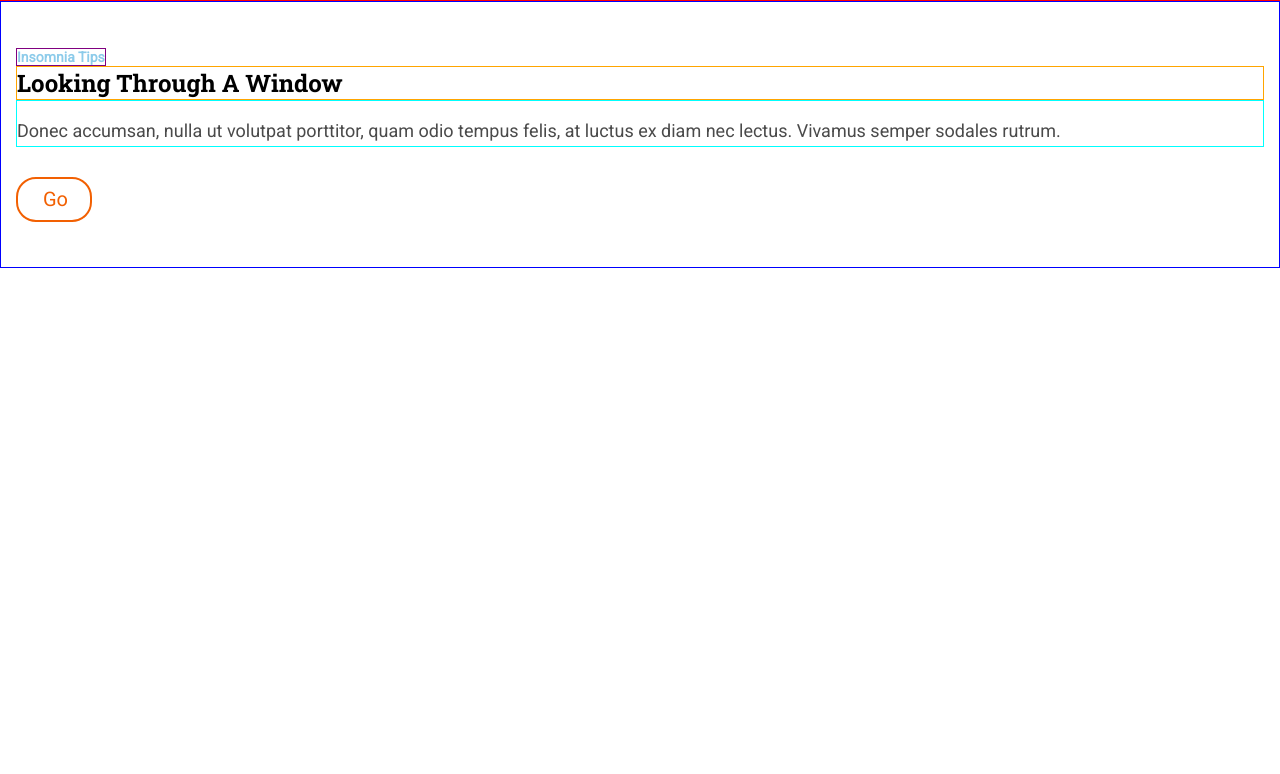
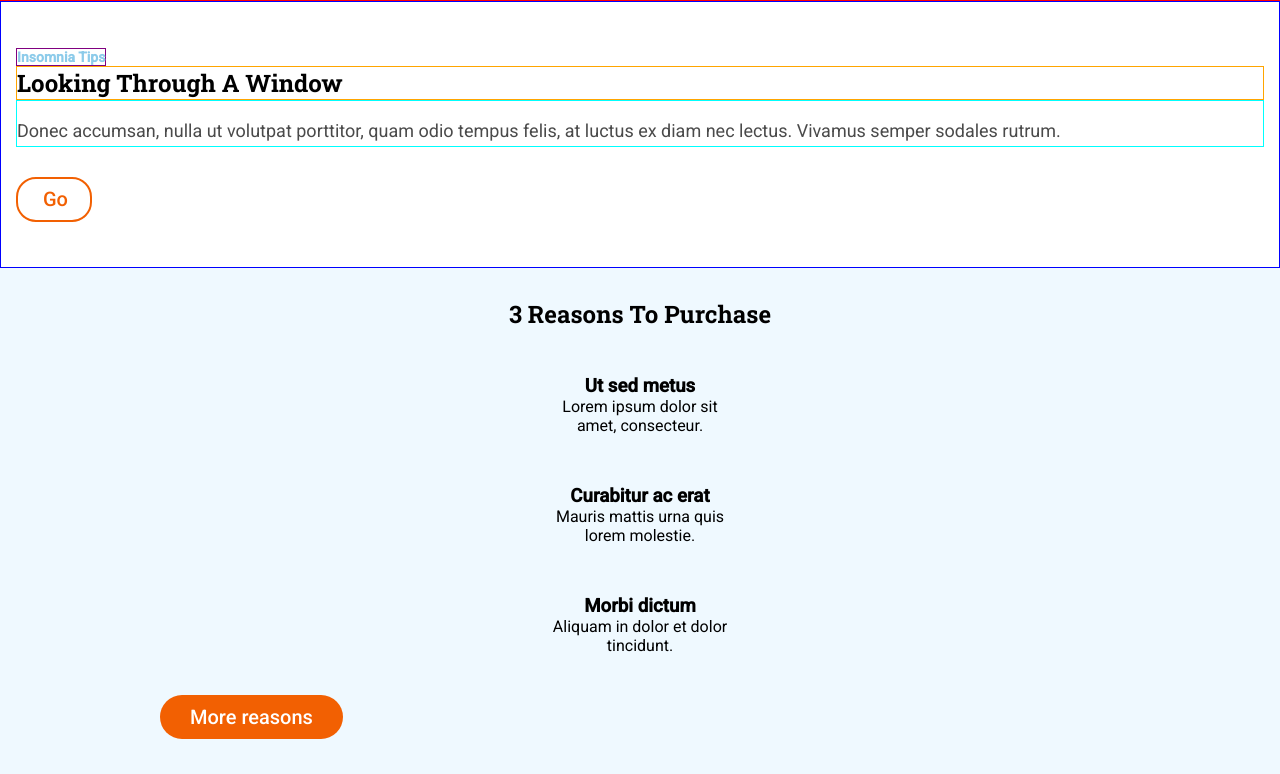
Before and after one commit to sandrusmb/anonymous-proxy, a website: page docs/index.html in a window 1280 px wide. Shown: the part 799-1573 px from the top of the page. Before the commit the page ends 1067 px from the top, so only its background shows below. Drawn offline with Linux system fonts and the light colour scheme.

Commit message:
update docs

```diff
--- a/docs/index.html
+++ b/docs/index.html
@@ -7,7 +7,7 @@
         />
         <meta http-equiv="X-UA-Compatible" content="ie=edge" />
         <title>Evaluación final</title>
-        <link href="https://fonts.googleapis.com/css?family=Roboto&display=swap"
+        <link href="https://fonts.googleapis.com/css?family=Roboto:400,500&display=swap"
         rel="stylesheet" />
         <link href="https://fonts.googleapis.com/css?family=Roboto+Slab:700&display=swap"
         rel="stylesheet" />
@@ -39,6 +39,28 @@
                     <p class="tips__cta__p">Go</p>
                 </div>
             </section>
+            <section class="reasons">
+                 <h2 class="reasons__h2">3 Reasons To Purchase</h2>
+
+                <div class="reasons__grid">
+                    <div class="reasons__grid__item">
+                         <h3 class="reasons__grid__item--h3">Ut sed metus</h3>
+
+                        <p class="reasons__grid__item--p">Lorem ipsum dolor sit amet, consecteur.</p>
+                    </div>
+                    <div class="reasons__grid__item">
+                         <h3 class="reasons__grid__item--h3">Curabitur ac erat</h3>
+
+                        <p class="reasons__grid__item--p">Mauris mattis urna quis lorem molestie.</p>
+                    </div>
+                    <div class="reasons__grid__item">
+                         <h3 class="reasons__grid__item--h3">Morbi dictum</h3>
+
+                        <p class="reasons__grid__item--p">Aliquam in dolor et dolor tincidunt.</p>
+                    </div>
+                </div> <a class="reasons__cta" href="https://www.wikipedia.com">More reasons</a>
+
+            </section>
         </main>
     </body>
 
```
Also changed, not shown: docs/assets/css/main.css (+1 -1 lines).
